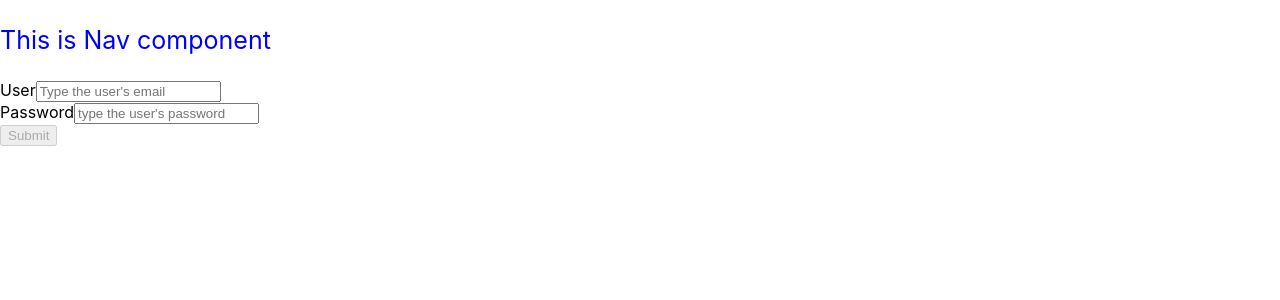
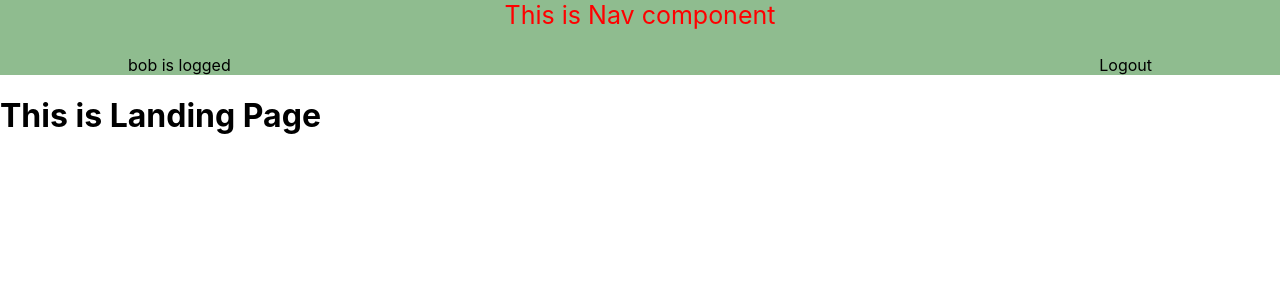
Before and after one commit to tonykieling/user_project-frontend, a React (Create React App) app: page / in a window 1280 px wide. Shown: the top 300 px of the page. Built offline with nearby package versions, Linux system fonts and the light colour scheme.

Commit message:
doing Nav

```diff
--- a/src/App.js
+++ b/src/App.js
@@ -1,9 +1,11 @@
 // import { BrowserRouter as Router, Route, Link } from "react-router-dom";
 // import './App.css';
 import Home from './components/Home.js';
-import Login from './components/Login.js';
+// import Login from './components/Login.js';
+import Nav from './components/Nav.js';
+import Landing from './components/Landing.js';
 
-import React, { Component } from 'react'
+import React, { Component } from 'react';
 
 
 export default class App extends Component {
@@ -30,9 +32,11 @@ export default class App extends Component {
   render() {
       return (
         <div>
+          <Nav email={this.state.email} />
           {this.state.userLogged?
             (<Home />) :
-            (<Login checkPasswd={this.checkPasswd}/>)
+            (<Landing />)
+            // (<Login checkPasswd={this.checkPasswd}/>)
           }
       </div>
     );
--- /dev/null
+++ b/src/components/Landing.js
@@ -0,0 +1,21 @@
+import React, { Component } from 'react'
+// import Nav from './Nav.js'
+
+export default class Landing extends Component {
+  render() {
+    return (
+      <div>
+        {/* <Nav /> */}
+
+        <h1>This is Landing Page</h1>
+        {/* <h1>This is Landing Page</h1><h1>This is Landing Page</h1>
+        <h1>This is Landing Page</h1><h1>This is Landing Page</h1>
+        <h1>This is Landing Page</h1><h1>This is Landing Page</h1>
+        <h1>This is Landing Page</h1><h1>This is Landing Page</h1>
+        <h1>This is Landing Page</h1><h1>This is Landing Page</h1>
+        <h1>This is Landing Page</h1><h1>This is Landing Page</h1>
+        <h1>This is Landing Page</h1><h1>This is Landing Page</h1> */}
+      </div>
+    )
+  }
+}
--- a/src/components/Nav.js
+++ b/src/components/Nav.js
@@ -1,9 +1,29 @@
-import React from 'react'
+import React, { Component } from 'react'
 
-export default function Nav() {
-  return (
-    <div>
-      <p style={{color: "blue", fontSize: 25, fontStyle: "bold"}}>This is Nav component</p>
-    </div>
-  )
+export default class Nav extends Component {
+
+  loggedHeader = () => {
+    return (
+      <div style={{display: "flex", justifyContent: "space-between"}}>
+        <span style={{marginLeft: "10%"}}>{this.props.email} is logged</span>
+        <span style={{marginRight: "10%"}}>Logout</span>
+      </div>
+    )
+  }
+
+  render() {
+    console.log("props: ", this.props);
+    return (
+      <div style={{position: "sticky", backgroundColor: "darkseagreen"}}>
+        <p style={{color: "red", fontSize: 25, fontStyle: "bold", display: "flex",
+        justifyContent: "center", marginTop: 0}}>
+          This is Nav component
+        </p>
+        {this.props.email ?
+          (this.loggedHeader()) :
+          (<h4>Login</h4>)
+        }
+      </div>
+    )
+  }
 }
```
